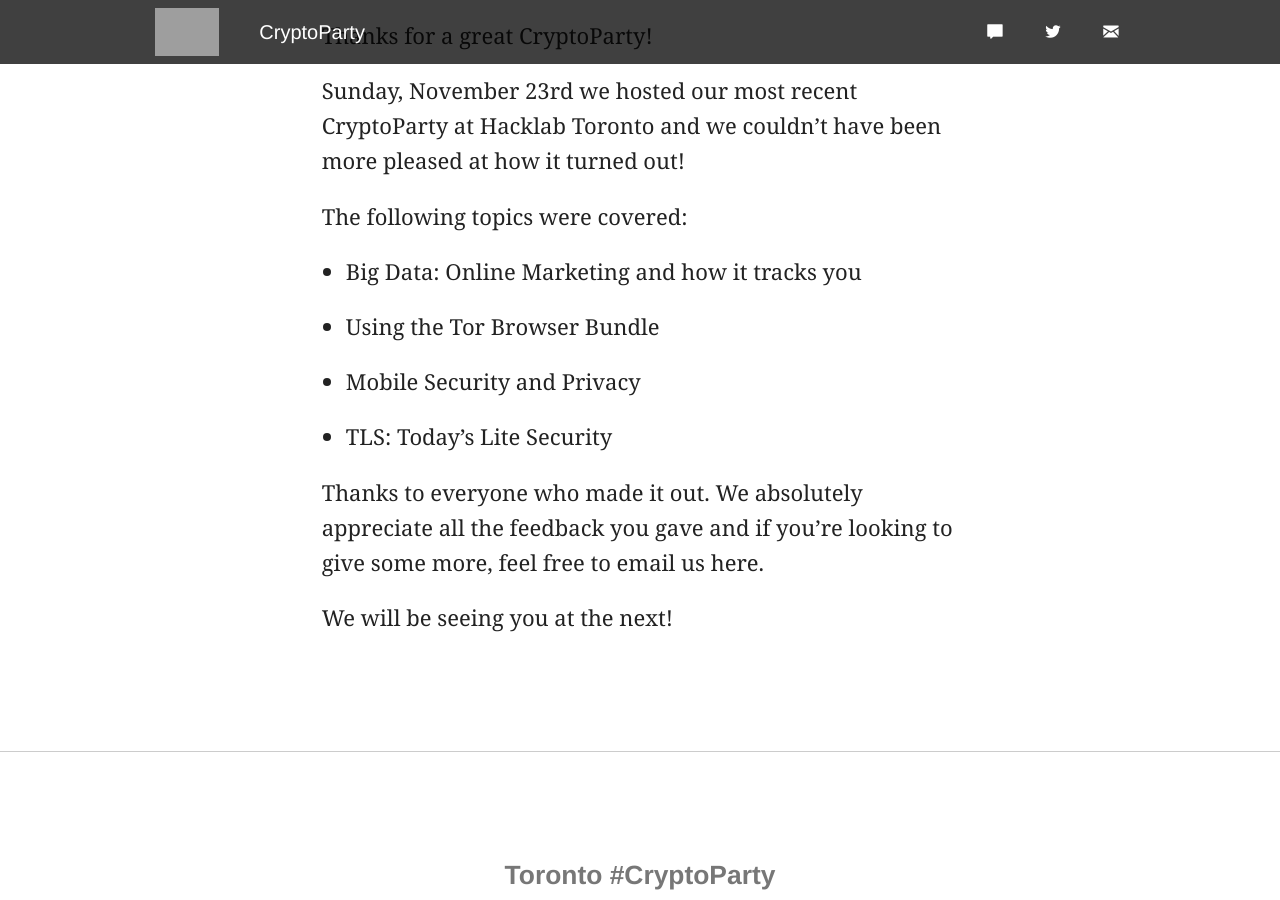
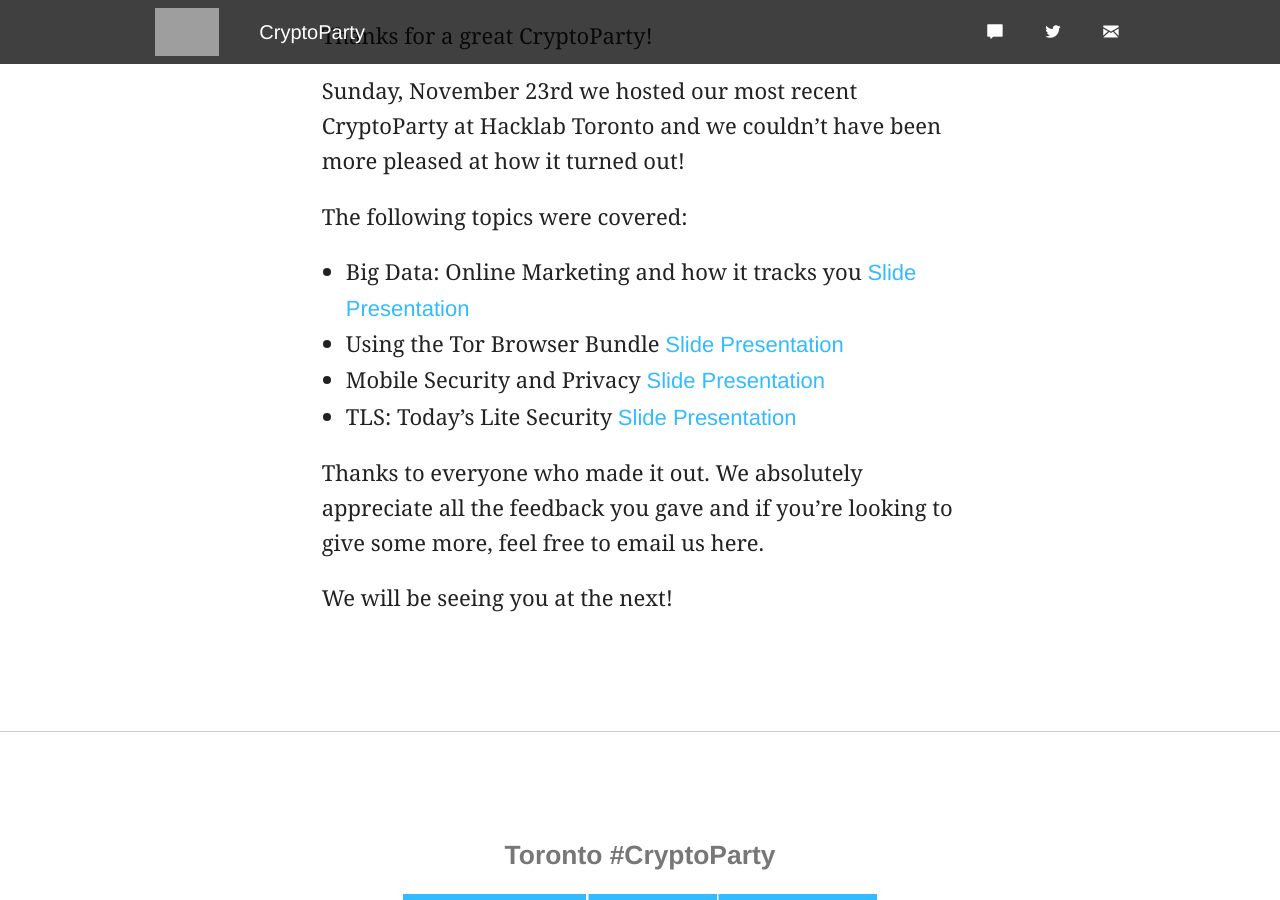
Before and after one commit to vancouvercrypto/torontocrypto.github.io, a Jekyll site: the page built from pages/blog.html, in a window 1280 px wide and 900 px high, scrolled down 717 px. Built offline with Jekyll 4.4.1, drawn with Linux system fonts in a browser that asks for light colours; some web fonts are replaced; grey boxes are pictures that could not be loaded.

Commit message:
Added slides and fixed the Markdown format

```diff
--- a/_posts/2014-11-25-thanks-for-a-great-cryptoparty!.md
+++ b/_posts/2014-11-25-thanks-for-a-great-cryptoparty!.md
@@ -14,13 +14,14 @@
 
 The following topics were covered:
 
-- Big Data: Online Marketing and how it tracks you
-
-- Using the Tor Browser Bundle
-
-- Mobile Security and Privacy
-
-- TLS: Today's Lite Security
+* Big Data: Online Marketing and how it tracks you
+  [Slide Presentation](files/Toronto_Cryptoparty_Big_Data.pdf)
+* Using the Tor Browser Bundle
+  [Slide Presentation](files/Toronto_Cryptoparty_Tor_Browser.pdf)
+* Mobile Security and Privacy
+  [Slide Presentation](files/Toronto_Cryptoparty_Mobile_Privacy.pdf)
+* TLS: Today's Lite Security
+  [Slide Presentation](files/Toronto_Cryptoparty_TLS_TodaysLiteSecurity.pdf)
 
 Thanks to everyone who made it out. We absolutely
 appreciate all the feedback you gave and if
```
Also changed, not shown: 4 other files.
